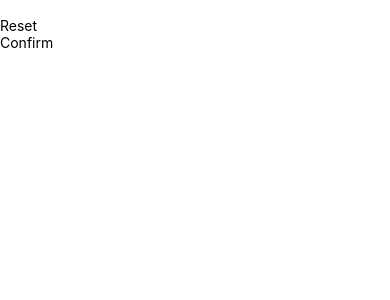
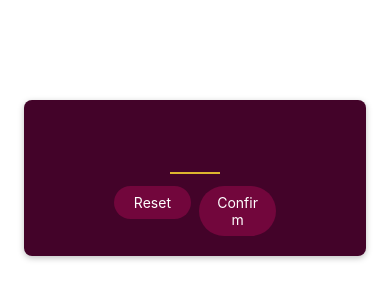
Before and after one commit to junaidbinjaman/guess-my-number-react-native-app, a React Native app: screen / in a window 390 px wide. Shown: the top 300 px of the page. Built offline with nearby package versions, Linux system fonts and the light colour scheme.

Commit message:
The basic app development is on going

```diff
--- a/components/PrimaryButton.js
+++ b/components/PrimaryButton.js
@@ -1,12 +1,49 @@
 import React from 'react';
-import {View, Text} from 'react-native';
+import {View, Text, Pressable, StyleSheet} from 'react-native';
 
 const PrimaryButton = ({children}) => {
+    function pressHandler() {
+        console.log('Pressed');
+    }
     return (
-        <View>
-            <Text>{children}</Text>
+        <View style={styles.buttonOuterContainer}>
+            <Pressable
+                style={({pressed}) =>
+                    pressed
+                        ? [styles.buttonInnerContainer, styles.pressed]
+                        : styles.buttonInnerContainer
+                }
+                onPress={pressHandler}
+                android_ripple={{color: '#640233'}}
+            >
+                <Text style={styles.buttonText}>{children}</Text>
+            </Pressable>
         </View>
     );
 };
 
 export default PrimaryButton;
+
+const styles = StyleSheet.create({
+    buttonOuterContainer: {
+        borderRadius: 28,
+        margin: 4,
+        overflow: 'hidden',
+    },
+
+    buttonInnerContainer: {
+        backgroundColor: '#72063c',
+        paddingVertical: 8,
+        paddingHorizontal: 16,
+        elevation: 2,
+    },
+
+    buttonText: {
+        color: '#ffffff',
+        textAlign: 'center',
+    },
+
+    pressed: {
+        opacity: 0.75,
+    },
+});
--- a/screens/StartGameScreen.js
+++ b/screens/StartGameScreen.js
@@ -1,15 +1,64 @@
 import React from 'react';
-import { TextInput, View } from 'react-native';
+import {TextInput, View, StyleSheet} from 'react-native';
 import PrimaryButton from '../components/PrimaryButton';
 
 const StartGameScreen = () => {
     return (
-        <View>
-            <TextInput />
-            <PrimaryButton>Reset</PrimaryButton>
-            <PrimaryButton>Confirm</PrimaryButton>
+        <View style={styles.inputContainer}>
+            <TextInput
+                style={styles.numberInput}
+                maxLength={2}
+                keyboardType='number-pad'
+                autoCapitalize='none'
+                autoCorrect={false}
+            />
+            <View style={styles.buttonsContainer}>
+                <View style={styles.buttonContainer}>
+                    <PrimaryButton>Reset</PrimaryButton>
+                </View>
+                <View style={styles.buttonContainer}>
+                    <PrimaryButton>Confirm</PrimaryButton>
+                </View>
+            </View>
         </View>
     );
 };
 
 export default StartGameScreen;
+
+const styles = StyleSheet.create({
+    inputContainer: {
+        justifyContent: 'center',
+        alignItems: 'center',
+        marginTop: 100,
+        marginHorizontal: 24,
+        padding: 16,
+        borderRadius: 8,
+        backgroundColor: '#430329',
+        elevation: 4,
+        shadowColor: 'black',
+        shadowOffset: {width: 0, height: 2},
+        shadowRadius: 6,
+        shadowOpacity: 0.25,
+    },
+
+    numberInput: {
+        height: 50,
+        width: 50,
+        fontSize: 32,
+        borderBottomColor: '#ddb52f',
+        borderBottomWidth: 2,
+        color: '#ddb52f',
+        marginVertical: 8,
+        fontWeight: 'bold',
+        textAlign: 'center',
+    },
+
+    buttonsContainer: {
+        flexDirection: 'row'
+    },
+
+    buttonContainer: {
+        flex: 1
+    }
+});
```
